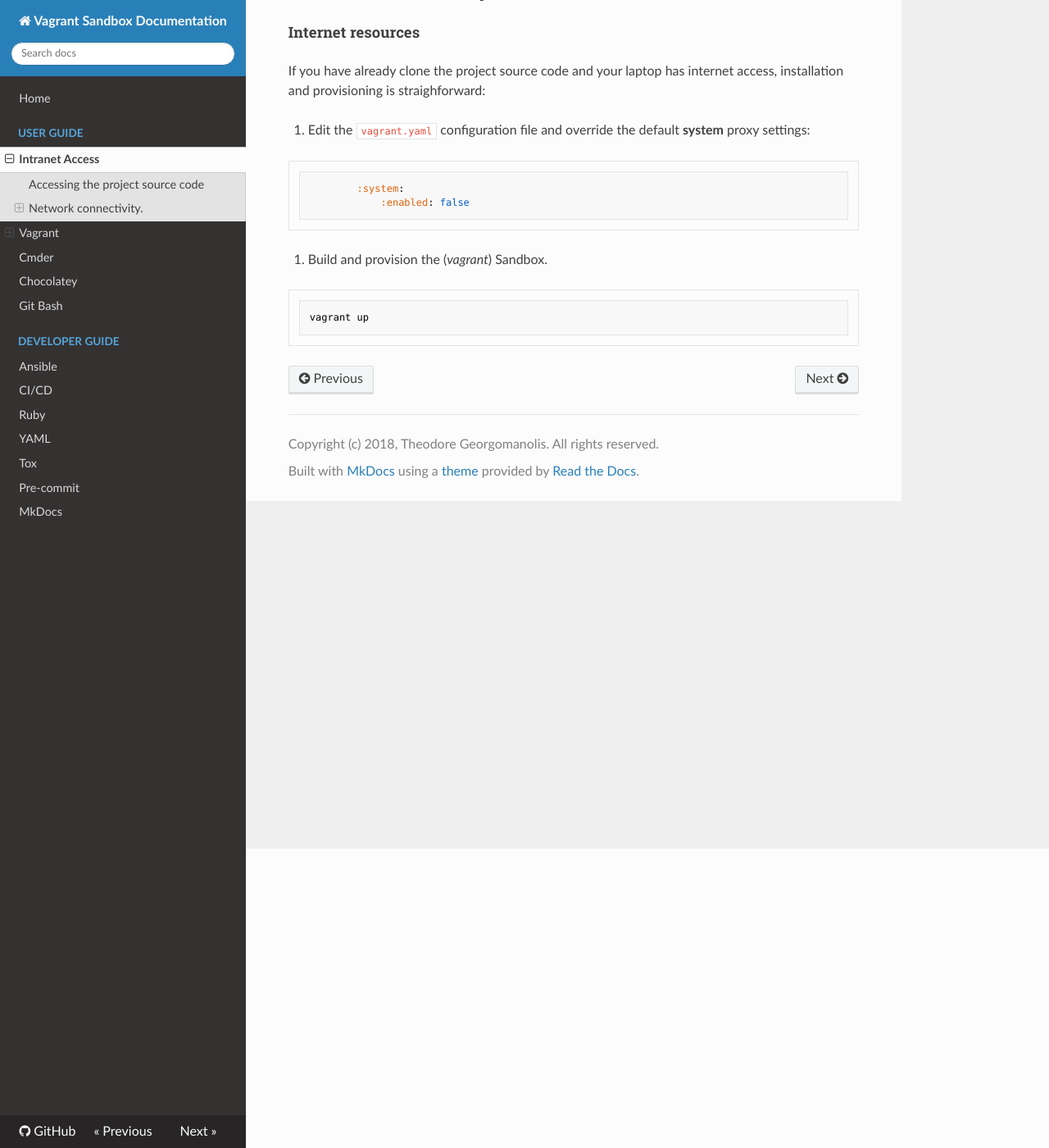
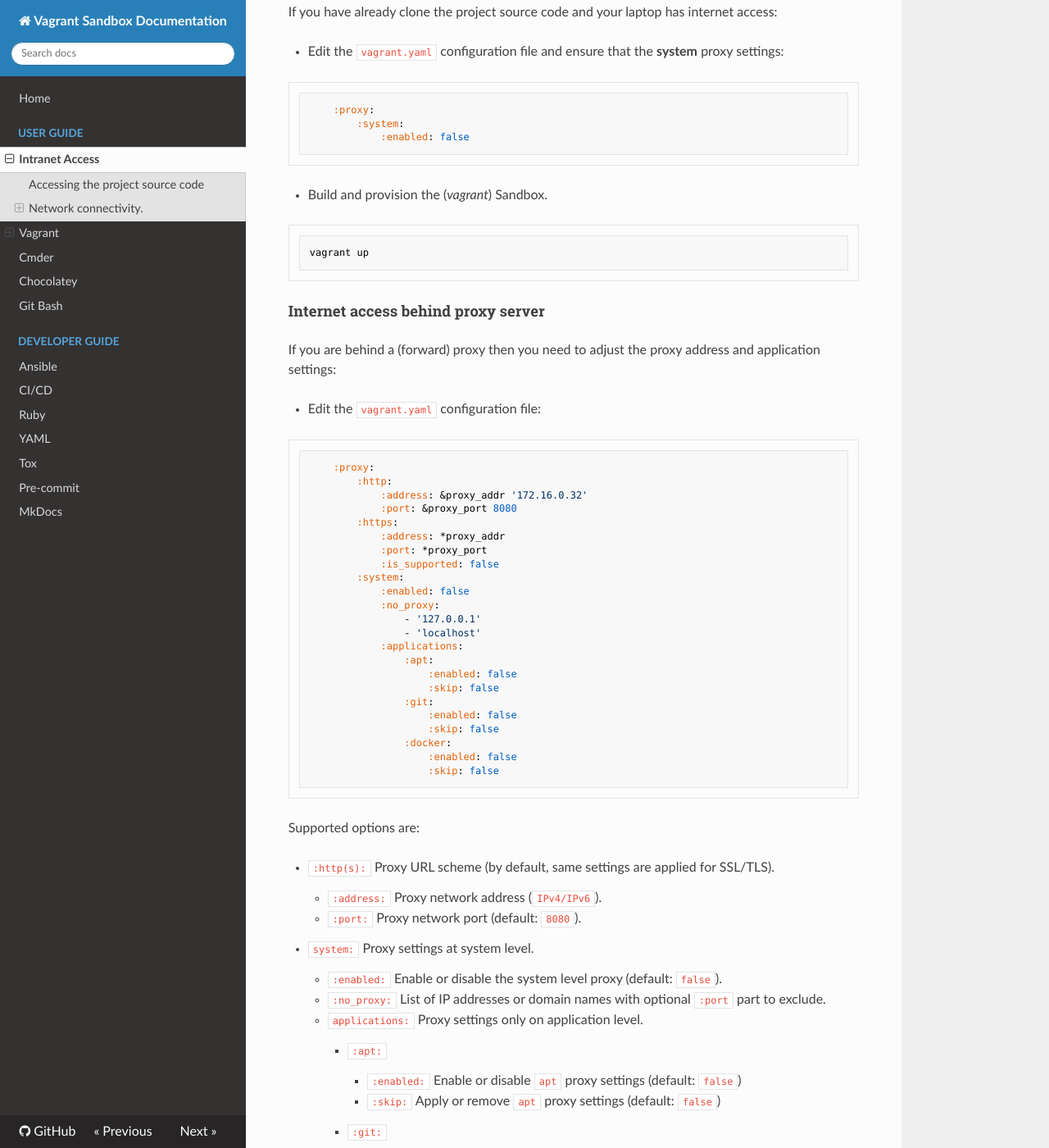
Before and after one commit to theodore86/vagrantenv, an MkDocs documentation site: the page built from docs/intranet/access.md, in a window 1280 px wide and 1400 px high, scrolled down 365 px. Shown: the whole window at 82% size. Built offline with MkDocs 1.6.1, drawn with Linux system fonts in a browser that asks for light colours; nearby versions of some CDN libraries; some of the changed text lies outside the part shown.

Commit message:
Update project documentation
- Update intranet/access.md markdown file, add extra
  information regarding internet access with/out proxy server

````diff
--- a/docs/intranet/access.md
+++ b/docs/intranet/access.md
@@ -2,25 +2,91 @@
 
 ## Accessing the project source code
 
-Before you begin working with the (*vagrant*) Sandbox it is **mandatory** to authenticate yourself in order to *clone* the project source code.
-
-1. Request membership to [vagrantenv](https://github.com/theodore86/vagrantenv) project.
+Before you begin working with the (*vagrant*) Sandbox you need to *clone* the [project source code](https://github.com/theodore86/vagrantenv).
 
 ## Network connectivity.
 
-#### Internet resources
+#### Internet access without proxy server
 
-If you have already clone the project source code and your laptop has internet access, installation and provisioning is straighforward:
+If you have already clone the project source code and your laptop has internet access:
 
-1. Edit the ``vagrant.yaml`` configuration file and override the default **system** proxy settings:
+* Edit the ``vagrant.yaml`` configuration file and ensure that the **system** proxy settings:
 
 ```yaml
+    :proxy:
         :system:
             :enabled: false
 ```
 
-2. Build and provision the (*vagrant*) Sandbox.
+* Build and provision the (*vagrant*) Sandbox.
 
 ```console
 vagrant up
 ```
+
+#### Internet access behind proxy server
+
+If you are behind a (forward) proxy then you need to adjust the proxy address and application settings:
+
+* Edit the ``vagrant.yaml`` configuration file:
+
+```yaml
+    :proxy:
+        :http:
+            :address: &proxy_addr '172.16.0.32'
+            :port: &proxy_port 8080
+        :https:
+            :address: *proxy_addr
+            :port: *proxy_port
+            :is_supported: false
+        :system:
+            :enabled: false
+            :no_proxy:
+                - '127.0.0.1'
+                - 'localhost'
+            :applications:
+                :apt:
+                    :enabled: false
+                    :skip: false
+                :git:
+                    :enabled: false
+                    :skip: false
+                :docker:
+                    :enabled: false
+                    :skip: false
+```
+
+Supported options are:
+
+- ``:http(s):`` Proxy URL scheme (by default, same settings are applied for SSL/TLS).
+    - ``:address:`` Proxy network address (``IPv4/IPv6``).
+    - ``:port:`` Proxy network port (default: ``8080``).
+- ``system:`` Proxy settings at system level.
+    - ``:enabled:`` Enable or disable the system level proxy (default: ``false``).
+    - ``:no_proxy:`` List of IP addresses or domain names with optional ``:port`` part to exclude.
+    - ``applications:`` Proxy settings only on application level.
+        - ``:apt:``
+            - ``:enabled:`` Enable or disable ``apt`` proxy settings (default: ``false``)
+            - ``:skip:`` Apply or remove ``apt`` proxy settings (default: ``false``)
+        - ``:git:``
+            - ``:enabled:`` Enable or disable ``git`` proxy settings (default: ``false``)
+            - ``:skip:`` Apply or remove ``git`` proxy settings (default: ``false``)
+        - ``:docker:``
+            - ``:enabled:`` Enable or disable ``docker`` proxy settings (default: ``false``)
+            - ``:skip:`` Apply or remove ``docker`` proxy settings (default: ``false``)
+
+!!! note
+    If you want to enable or disable the proxy settings for a specific application
+    you need to ensure that the system level proxy is being set to ``false``.
+
+* Build and provision the (*vagrant*) Sandbox.
+
+```console
+vagrant up
+```
+
+# References
+
+- [vagrant-proxyconf plugin](https://github.com/tmatilai/vagrant-proxyconf)
+- [What is a Proxy server](https://wiki.archlinux.org/title/Proxy_server)
+- [Understand NO_PROXY env variable](https://about.gitlab.com/blog/2021/01/27/we-need-to-talk-no-proxy/)
--- a/vagrant.yaml
+++ b/vagrant.yaml
@@ -70,7 +70,7 @@
     # https://github.com/tmatilai/vagrant-proxyconf
     :proxy:
         :http:
-            :address: &proxy_addr '10.158.100.2'
+            :address: &proxy_addr '10.10.10.1'
             :port: &proxy_port 8080
         :https:
             :address: *proxy_addr
````
